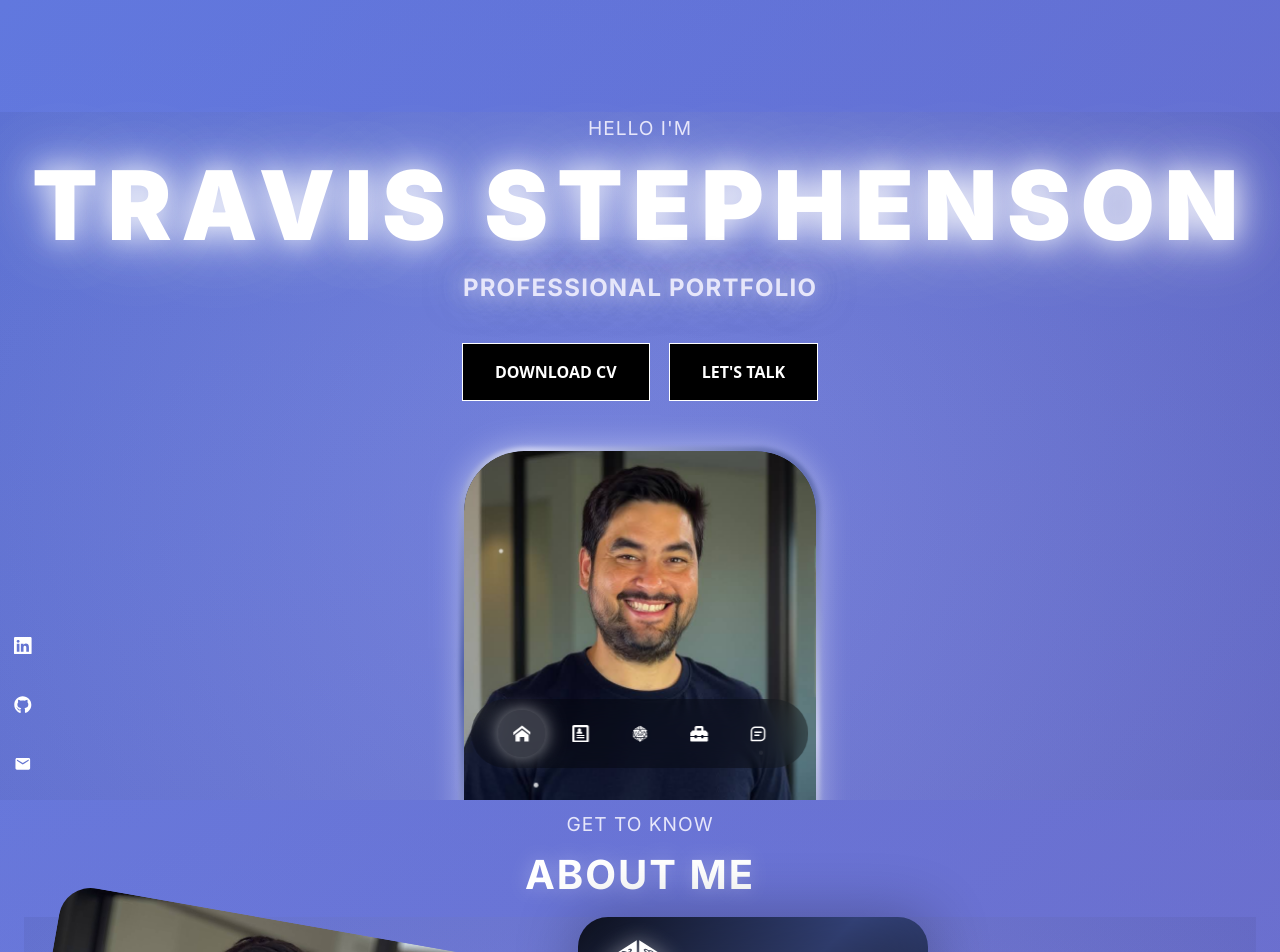
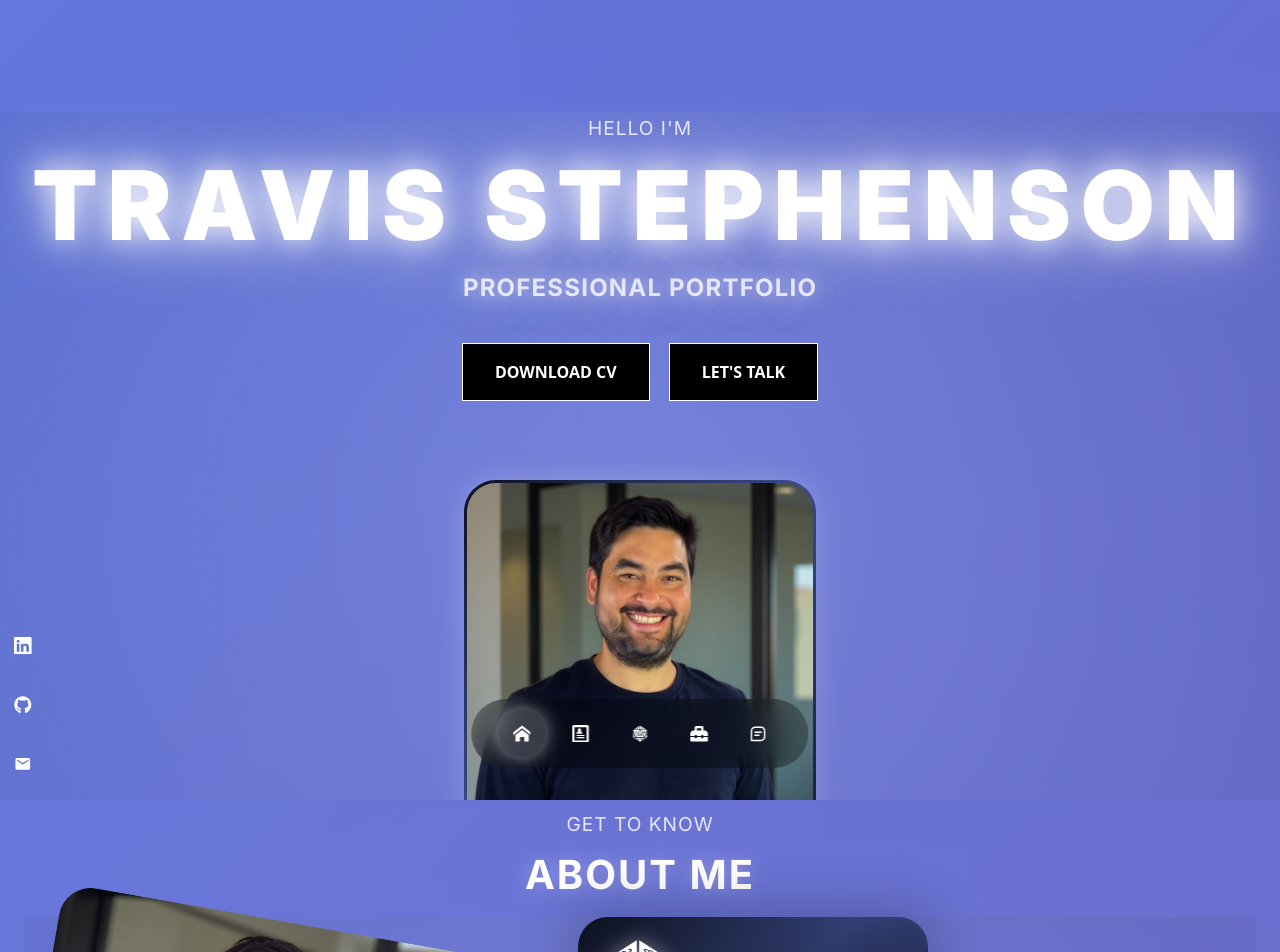
Before and after one commit to trastephenson/trastephenson.github.io, a React (Create React App) app: page / in a window 1280 px wide. Shown: the top 952 px of the page. Built offline with nearby package versions, Linux system fonts and the light colour scheme.

Commit message:
Update NewHeaderCard with improved styling and functionality

```diff
--- a/src/components/header/NewHeaderCard.jsx
+++ b/src/components/header/NewHeaderCard.jsx
@@ -1,211 +1,225 @@
 import React from 'react';
 import styled from 'styled-components';
 import ME from '../../assets/me.png';
+import { MdOutlineEmail } from 'react-icons/md';
+import { FaGithub, FaLinkedin } from 'react-icons/fa';
+import SleekButton from '../common/SleekButton';
 
-const CardWrapper = styled.div`
+const CardContainer = styled.div`
+  width: 550px;
+  height: 450px;
+  background: linear-gradient(135deg, #0d1120 0%, #3a4b8a 43%, #0d1120 100%);
+  border-radius: 32px;
+  padding: 3px;
   position: relative;
-  width: 380px;
-  height: 508px;
-  perspective: 1000px;
-`;
-
-const Card = styled.div`
-  position: relative;
-  width: 100%;
-  height: 100%;
-  transform-style: preserve-3d;
-  transition: transform 0.8s cubic-bezier(0.175, 0.885, 0.32, 1.275);
-  border-radius: 60px;
-  overflow: hidden;
+  box-shadow: rgba(96, 75, 74, 0.3) 0px 70px 30px -50px, 0 0 30px rgba(255, 255, 255, 0.2);
+  transition: all 0.5s ease-in-out;
+  border: 2px solid rgba(255, 255, 255, 0.3);
 
   &:hover {
-    transform: rotateY(10deg) rotateX(5deg);
+    border-top-left-radius: 55px;
+    box-shadow:
+      rgba(96, 75, 74, 0.4) 0px 70px 30px -50px,
+      0 0 40px rgba(255, 255, 255, 0.3),
+      0 0 60px rgba(255, 255, 255, 0.2),
+      0 0 80px rgba(255, 255, 255, 0.1),
+      0 0 100px rgba(255, 255, 255, 0.4),
+      0 0 120px rgba(255, 255, 255, 0.2);
+    border: 2px solid rgba(255, 255, 255, 0.8);
   }
-`;
-
-const CardFront = styled.div`
-  position: absolute;
-  width: 100%;
-  height: 100%;
-  backface-visibility: hidden;
-  background: linear-gradient(135deg, #0d1120 0%, #3a4b8a 43%, #0d1120 100%);
-  border: 2px solid rgba(255, 255, 255, 0.5);
-  border-radius: 60px;
-  box-shadow:
-    0 0 30px rgba(255, 255, 255, 0.4),
-    0 0 60px rgba(255, 255, 255, 0.2),
-    0 0 90px rgba(255, 255, 255, 0.1),
-    inset 0 0 30px rgba(255, 255, 255, 0.1);
-  overflow: hidden;
 
   &::before {
     content: '';
     position: absolute;
-    top: 0;
-    left: 0;
-    right: 0;
-    bottom: 0;
-    background: linear-gradient(45deg, transparent 30%, rgba(255, 255, 255, 0.1) 50%, transparent 70%);
-    animation: shimmer 3s infinite;
-    z-index: 1;
+    top: -4px;
+    left: -4px;
+    right: -4px;
+    bottom: -4px;
+    background: linear-gradient(45deg, rgba(255, 255, 255, 0.1), rgba(255, 255, 255, 0.05), rgba(255, 255, 255, 0.1));
+    border-radius: 36px;
+    z-index: -1;
+    opacity: 0;
+    transition: opacity 0.5s ease-in-out;
   }
 
-  &:hover {
-    box-shadow:
-      0 0 40px rgba(255, 255, 255, 0.6),
-      0 0 80px rgba(255, 255, 255, 0.3),
-      0 0 120px rgba(255, 255, 255, 0.2),
-      inset 0 0 40px rgba(255, 255, 255, 0.2);
-    border: 2px solid rgba(255, 255, 255, 0.8);
-  }
-
-  @keyframes shimmer {
-    0% { transform: translateX(-100%); }
-    100% { transform: translateX(100%); }
+  &:hover::before {
+    opacity: 1;
   }
 `;
 
-const CardBack = styled.div`
+
+
+const ProfilePic = styled.div`
   position: absolute;
+  width: calc(100% - 6px);
+  height: calc(100% - 6px);
+  top: 3px;
+  left: 3px;
+  border-radius: 29px;
+  z-index: 1;
+  border: 0px solid #E6E6FA;
+  overflow: hidden;
+  transition: all 0.5s ease-in-out;
+
+  img {
+    object-fit: cover;
+    width: 100%;
+    height: 100%;
+    object-position: center center;
+    transition: all 0.5s ease-in-out;
+  }
+
+  ${CardContainer}:hover & {
+    width: 140px;
+    height: 140px;
+    aspect-ratio: 1;
+    top: 20px;
+    left: 20px;
+    border-radius: 50%;
+    z-index: 3;
+    border: 7px solid #E6E6FA;
+    box-shadow: rgba(96, 75, 74, 0.3) 0px 5px 5px 0px;
+    transition: all 0.5s ease-in-out;
+
+     img {
+  transform: scale(2.3) translateY(26%);
+  object-position: center top;
+  object-fit: cover;
   width: 100%;
   height: 100%;
-  backface-visibility: hidden;
-  background: linear-gradient(135deg, #3a4b8a 0%, #0d1120 50%, #3a4b8a 100%);
-  border: 2px solid rgba(255, 255, 255, 0.5);
-  border-radius: 60px;
-  transform: rotateY(180deg);
-  box-shadow:
-    0 0 30px rgba(255, 255, 255, 0.4),
-    0 0 60px rgba(255, 255, 255, 0.2),
-    0 0 90px rgba(255, 255, 255, 0.1),
-    inset 0 0 30px rgba(255, 255, 255, 0.1);
-`;
-
-const ProfileImage = styled.img`
-  position: absolute;
-  top: 0;
-  left: 0;
-  width: 100%;
-  height: 100%;
-  object-fit: cover;
-  border-radius: 60px;
-  z-index: 2;
-  transition: all 0.3s ease;
-
-  ${CardWrapper}:hover & {
-    transform: scale(1.05);
-    filter: brightness(1.1) contrast(1.1);
+  transition: all 0.5s ease-in-out;
+}
   }
 `;
 
-const GlowEffect = styled.div`
+const Bottom = styled.div`
   position: absolute;
-  top: -4px;
-  left: -4px;
-  right: -4px;
-  bottom: -4px;
-  background: linear-gradient(45deg, #fff, #3a4b8a, #fff, #3a4b8a);
-  border-radius: 64px;
-  z-index: 0;
-  animation: glow 2s ease-in-out infinite alternate;
-  opacity: 0.6;
-  filter: blur(2px);
+  bottom: 3px;
+  left: 3px;
+  right: 3px;
+  background: linear-gradient(135deg, #E6E6FA 0%, #3a4b8a 100%);
+  top: 80%;
+  border-radius: 29px;
+  z-index: 2;
+  box-shadow: rgba(96, 75, 74, 0.3) 0px 5px 5px 0px inset;
+  overflow: hidden;
+  transition: all 0.5s ease-in-out;
 
-  @keyframes glow {
-    0% {
-      opacity: 0.4;
-      box-shadow: 0 0 20px rgba(255, 255, 255, 0.5);
-    }
-    100% {
-      opacity: 0.8;
-      box-shadow: 0 0 40px rgba(255, 255, 255, 0.8);
+  ${CardContainer}:hover & {
+    top: 20%;
+    border-radius: 80px 29px 29px 29px;
+    transition: all 0.5s ease-in-out;
+  }
+`;
+
+const Content = styled.div`
+  position: absolute;
+  top: 50%;
+  left: 50%;
+  transform: translate(-50%, -50%);
+  width: 100%;
+  display: flex;
+  flex-direction: column;
+  align-items: center;
+  justify-content: center;
+  text-align: center;
+  z-index: 3;
+  opacity: 0;
+  transition: opacity 0.5s ease-in-out;
+
+  ${CardContainer}:hover & {
+    opacity: 1;
+  }
+`;
+
+const Name = styled.span`
+  display: block;
+  font-size: 1.2rem;
+  color: #0d1120;
+  font-weight: bold;
+  text-shadow: 0 0 5px rgba(255, 255, 255, 0.5);
+`;
+
+const AboutMe = styled.p`
+  display: block;
+  font-size: 0.9rem;
+  color: #0d1120;
+  margin-top: 1rem;
+  text-shadow: 0 0 3px rgba(255, 255, 255, 0.5);
+`;
+
+const BottomBottom = styled.div`
+  position: absolute;
+  bottom: 1rem;
+  left: 1.5rem;
+  right: 1.5rem;
+  display: flex;
+  align-items: center;
+  justify-content: space-between;
+  z-index: 4;
+`;
+
+const SocialLinksContainer = styled.div`
+  display: flex;
+  gap: 1rem;
+
+  a {
+    text-decoration: none;
+    display: flex;
+    align-items: center;
+    justify-content: center;
+  }
+
+  svg {
+    height: 20px;
+    fill: #0d1120;
+    stroke: #0d1120;
+    filter: drop-shadow(0 5px 5px rgba(165, 132, 130, 0.3));
+    transition: all 0.3s ease;
+    cursor: pointer;
+
+    &:hover {
+      fill: #fff;
+      stroke: #fff;
+      transform: scale(1.2);
     }
   }
 `;
 
-const OuterGlow = styled.div`
-  position: absolute;
-  top: -8px;
-  left: -8px;
-  right: -8px;
-  bottom: -8px;
-  background: radial-gradient(circle, rgba(255, 255, 255, 0.3) 0%, transparent 70%);
-  border-radius: 68px;
-  z-index: -1;
-  animation: outerGlow 3s ease-in-out infinite alternate;
 
-  @keyframes outerGlow {
-    0% {
-      opacity: 0.2;
-      transform: scale(1);
-    }
-    100% {
-      opacity: 0.5;
-      transform: scale(1.05);
-    }
-  }
-`;
-
-const FloatingElements = styled.div`
-  position: absolute;
-  top: 0;
-  left: 0;
-  width: 100%;
-  height: 100%;
-  z-index: 3;
-  pointer-events: none;
-`;
-
-const FloatingDot = styled.div`
-  position: absolute;
-  width: 4px;
-  height: 4px;
-  background: rgba(255, 255, 255, 0.8);
-  border-radius: 50%;
-  animation: float 6s ease-in-out infinite;
-  box-shadow: 0 0 10px rgba(255, 255, 255, 0.6);
-
-  &:nth-child(1) {
-    top: 20%;
-    left: 10%;
-    animation-delay: 0s;
-  }
-
-  &:nth-child(2) {
-    top: 60%;
-    right: 15%;
-    animation-delay: 2s;
-  }
-
-  &:nth-child(3) {
-    bottom: 30%;
-    left: 20%;
-    animation-delay: 4s;
-  }
-
-  @keyframes float {
-    0%, 100% { transform: translateY(0px) scale(1); opacity: 0.8; }
-    50% { transform: translateY(-20px) scale(1.2); opacity: 1; }
-  }
-`;
 
 const NewHeaderCard = () => {
   return (
-    <CardWrapper>
-      <OuterGlow />
-      <GlowEffect />
-      <Card>
-        <CardFront>
-          <ProfileImage src={ME} alt="Travis Stephenson" />
-          <FloatingElements>
-            <FloatingDot />
-            <FloatingDot />
-            <FloatingDot />
-          </FloatingElements>
-        </CardFront>
-        <CardBack />
-      </Card>
-    </CardWrapper>
+    <CardContainer>
+      <ProfilePic>
+        <img src={ME} alt="Travis Stephenson" />
+      </ProfilePic>
+      <Bottom>
+        <Content>
+          <Name>Travis Stephenson</Name>
+          <AboutMe>Software Developer, Senior Project Manager</AboutMe>
+        </Content>
+        <BottomBottom>
+          <SocialLinksContainer>
+            <a href="https://linkedin.com/in/travis-stephenson" target="_blank" rel="noopener noreferrer">
+              <FaLinkedin />
+            </a>
+            <a href="mailto:stephenson.tra@gmail.com" target="_blank" rel="noopener noreferrer">
+              <MdOutlineEmail />
+            </a>
+            <a href="https://github.com/trastephenson" target="_blank" rel="noopener noreferrer">
+              <FaGithub />
+            </a>
+          </SocialLinksContainer>
+          <SleekButton onClick={() => {
+            const portfolioSection = document.getElementById('portfolio');
+            if (portfolioSection) {
+              portfolioSection.scrollIntoView({ behavior: 'smooth' });
+            }
+          }}>View Work</SleekButton>
+        </BottomBottom>
+      </Bottom>
+    </CardContainer>
   );
 };
 
```
Also changed, not shown: src/components/common/ViewsCounter.jsx (added, +290 -0 lines).
